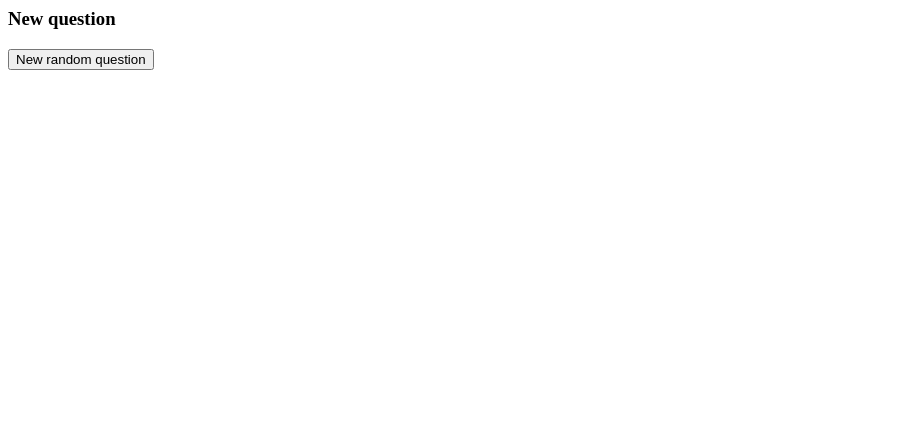
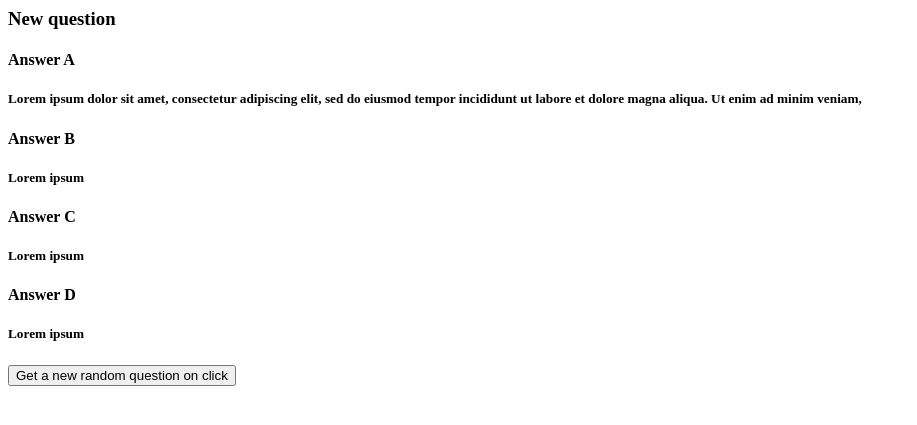
Before and after one commit to Dzuming/voting-machine, a PHP site: page /app/voting-machine/voting-machine.component.html in a window 1280 px wide. Shown: the top 425 px of the page, without its empty margins (0-917 px from the left). Run offline with PHP 8.4, Linux system fonts and the light colour scheme.

Commit message:
Fix style for voting machine buttons

```diff
--- a/voting-machine-client/src/app/voting-machine/voting-machine.component.html
+++ b/voting-machine-client/src/app/voting-machine/voting-machine.component.html
@@ -3,14 +3,26 @@
 <div class="container-fluid">
   <div class="row">
   <div class="col col-sm-6">
-    <h3>New question</h3>
-     <button type="button" class="btn btn-primary btn-lg btn-block">New random question</button>
+    <h3 class="text-center">New question</h3>
     <div class="row">
-    <div class="voting-button col col-sm-6"></div>
-    <div class="voting-button col col-sm-6"></div>
-    <div class="voting-button col col-sm-6"></div>
-    <div class="voting-button col col-sm-6"></div>
+    <div class="voting-button col col-sm-6">
+      <h4 class="text-center">Answer A</h4>
+      <h5 class="text-center">Lorem ipsum dolor sit amet, consectetur adipiscing elit, sed do eiusmod tempor incididunt ut labore et dolore magna aliqua. Ut enim ad minim veniam, </h5>
+      </div>
+    <div class="voting-button col col-sm-6">
+      <h4 class="text-center">Answer B</h4>
+      <h5 class="text-center">Lorem ipsum</h5>
+      </div>
+    <div class="voting-button col col-sm-6">
+      <h4 class="text-center">Answer C</h4>
+      <h5 class="text-center">Lorem ipsum</h5>
+      </div>
+    <div class="voting-button col col-sm-6">
+      <h4 class="text-center">Answer D</h4>
+      <h5 class="text-center">Lorem ipsum</h5>
+      </div>
     </div>
+    <button type="button" class="btn btn-primary btn-lg btn-block">Get a new random question on click</button>
   </div>
   <div class="col col-sm-6">
   <app-voting-machine-table></app-voting-machine-table>
```
Also changed, not shown: voting-machine-client/src/styles.scss (+14 -1 lines).
